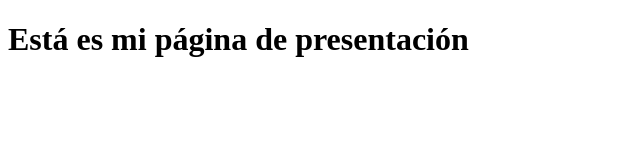
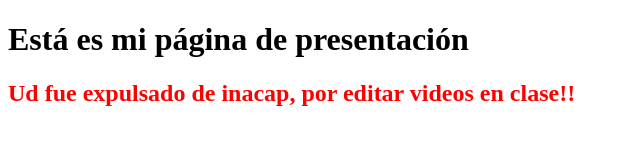
Before and after one commit to CristofherAndres/GitRemoto, a plain HTML site: page indexZexto.html in a window 1280 px wide. Shown: the whole page, without its empty margins (0-640 px from the left). Drawn offline with Linux system fonts and the light colour scheme.

Commit message:
Fue expulsado

```diff
--- a/indexZexto.html
+++ b/indexZexto.html
@@ -10,5 +10,6 @@
     <h1>
         Está es mi página de presentación
     </h1>
+    <h2 style="color: red;">Ud fue expulsado de inacap, por editar videos en clase!!</h2>
 </body>
 </html>
```
